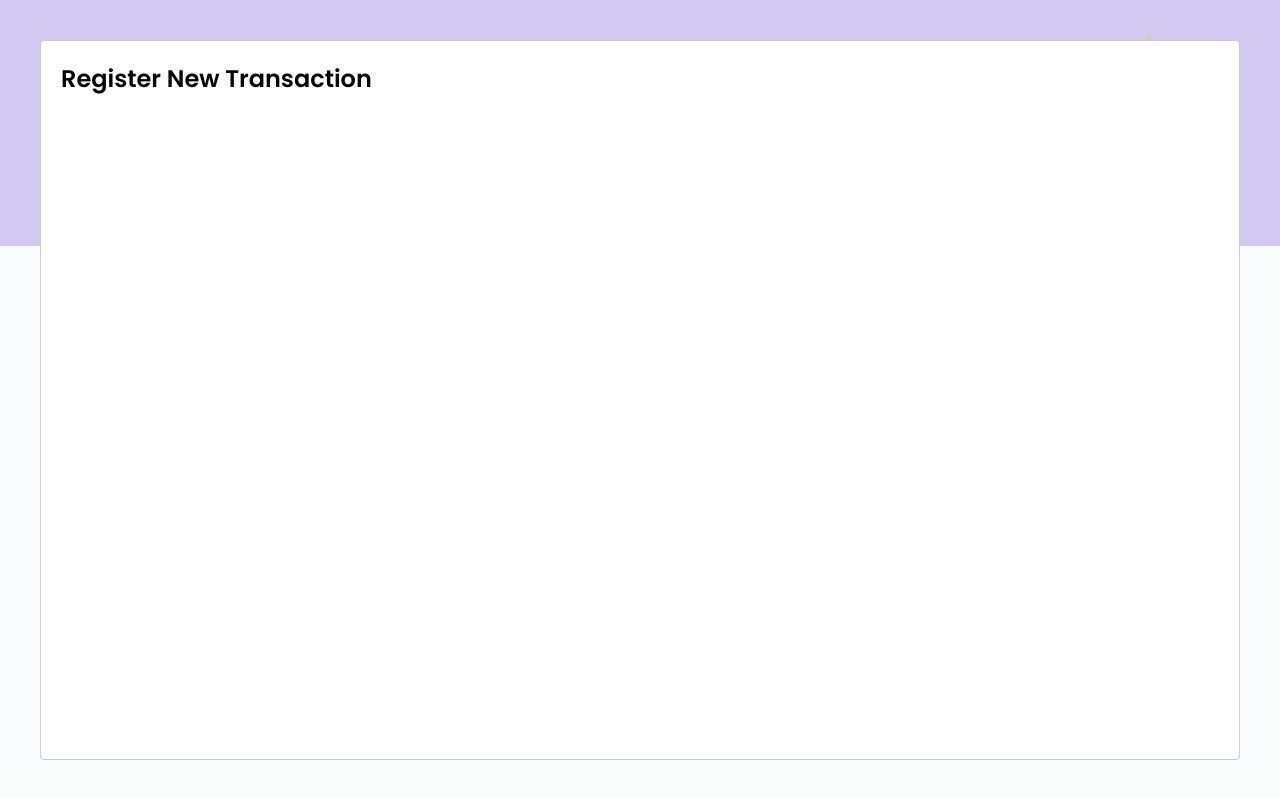
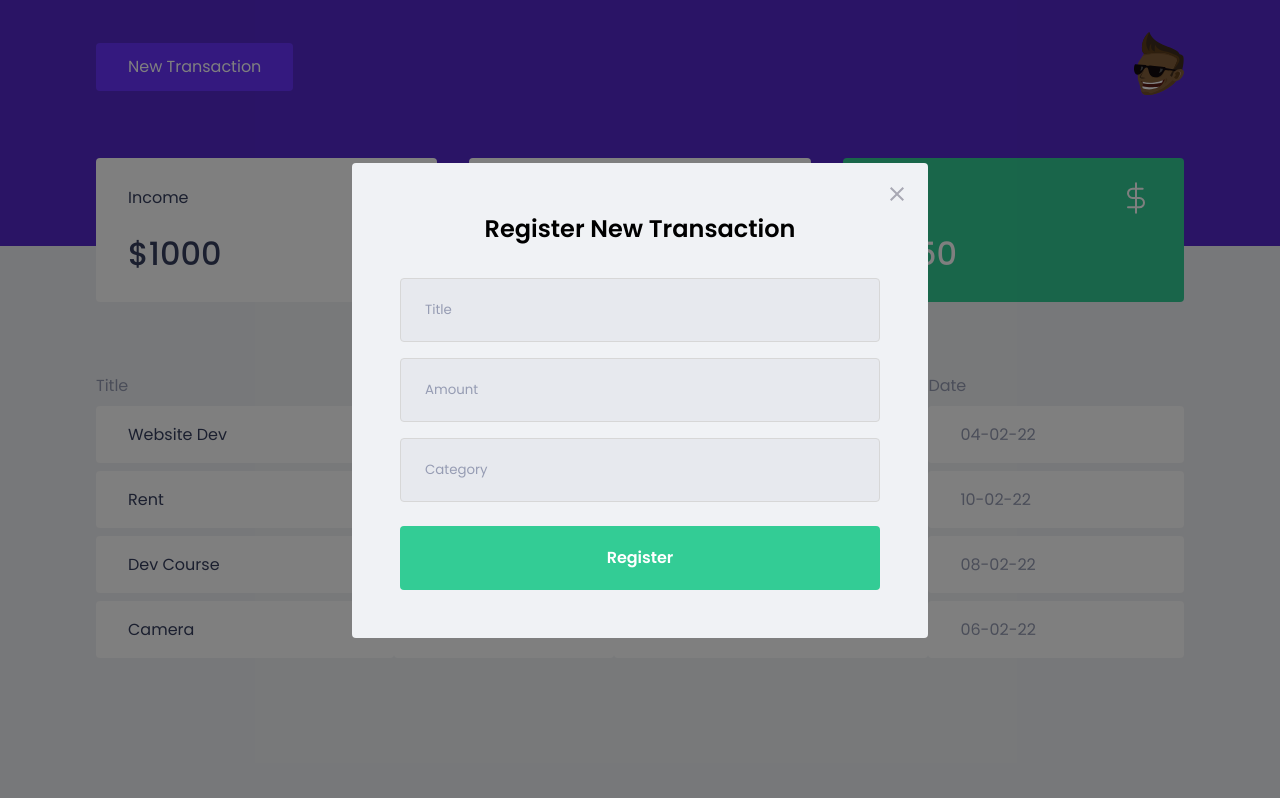
Before and after one commit to dancosta-fed/dcbank, a React (Create React App) app: page / in a window 1280 px wide. Both pictures are taken after a click on the button "New Transaction". Built offline with nearby package versions, Linux system fonts and the light colour scheme; no server answers; what miragejs would draw is missing.

Commit message:
modal style is done

```diff
--- a/src/components/NewTransactionModal/index.tsx
+++ b/src/components/NewTransactionModal/index.tsx
@@ -1,17 +1,41 @@
-import Modal from "react-modal"
+import Modal from "react-modal";
+import { Container } from "./styles";
+import closeImg from "../../assets/close.svg";
 
 interface NewTransactionProps {
-  isOpen: boolean
-  onRequestClose: () => void
+  isOpen: boolean;
+  onRequestClose: () => void;
 }
 
-export function NewTransactionModal({ isOpen, onRequestClose }: NewTransactionProps ){
-  return(
+export function NewTransactionModal({
+  isOpen,
+  onRequestClose,
+}: NewTransactionProps) {
+  return (
     <Modal
-    isOpen={isOpen}
-    onRequestClose={onRequestClose}
-  >
-    <h2>Register New Transaction</h2>
-  </Modal>
-  )
+      isOpen={isOpen}
+      onRequestClose={onRequestClose}
+      overlayClassName="react-modal-overlay"
+      className="react-modal-content"
+    >
+      <button
+        type="button"
+        onClick={onRequestClose}
+        className="react-modal-close"
+      >
+        <img src={closeImg} alt="close button" />
+      </button>
+      <Container>
+        <h2>Register New Transaction</h2>
+
+        <input placeholder="Title" />
+
+        <input type="number" placeholder="Amount" />
+
+        <input placeholder="Category" />
+
+        <button type="submit">Register</button>
+      </Container>
+    </Modal>
+  );
 }
--- a/src/components/NewTransactionModal/styles.ts
+++ b/src/components/NewTransactionModal/styles.ts
@@ -1,5 +1,49 @@
 import styled from "styled-components";
 
-export const Container = styled.div`
+export const Container = styled.form`
+
+  h2 {
+    color: var(--text-tile);
+    font-size: 1.5rem;
+    margin-bottom: 2rem;
+    text-align: center;
+  }
+
+  input {
+    width: 100%;
+    padding: 0 1.5rem;
+    height: 4rem;
+    border-radius: 0.25rem;
+
+    border: 1px solid #d7d7d7;
+    background: #e7e9ee;
+
+    &::placeholder {
+      color: var(--text-body);
+    }
+
+    & + input {
+      margin-top: 1rem;
+    }
+  }
+
+  button[type="submit"] {
+    width:100%;
+    padding: 0 0.15rem;
+    height: 4rem;
+    background: var(--green);
+    color: #fff;
+    border-radius: 0.25rem;
+    border: 0;
+    font-size: 1rem;
+    margin-top: 1.5rem;
+    font-weight: 600;
+
+    transition: filter 0.2s;
+
+    &:hover {
+      filter: brightness(.9)
+    }
+  }
 
 `
--- a/src/styles/global.ts
+++ b/src/styles/global.ts
@@ -56,4 +56,42 @@
     opacity: 0.6;
     cursor: not-allowed ;
   }
+
+  .react-modal-overlay {
+    background: rgba(0, 0, 0, 0.5);
+
+    position: fixed;
+    top: 0;
+    bottom: 0;
+    right: 0;
+    left: 0;
+
+    display: flex;
+    align-items: center;
+    justify-content: center;
+  }
+
+  .react-modal-content {
+    width: 100%;
+    max-width: 576px;
+
+    background: var(--background);
+    padding: 3rem;
+    position: relative;
+    border-radius: 0.25rem;
+  }
+
+  .react-modal-close {
+    position: absolute;
+    right: 1.5rem;
+    top: 1.5rem;
+    border: 0;
+    background: transparent;
+
+    transition: filter 0.2s;
+
+    &:hover {
+      filter: brightness(0.7)
+    }
+  }
 `
```
